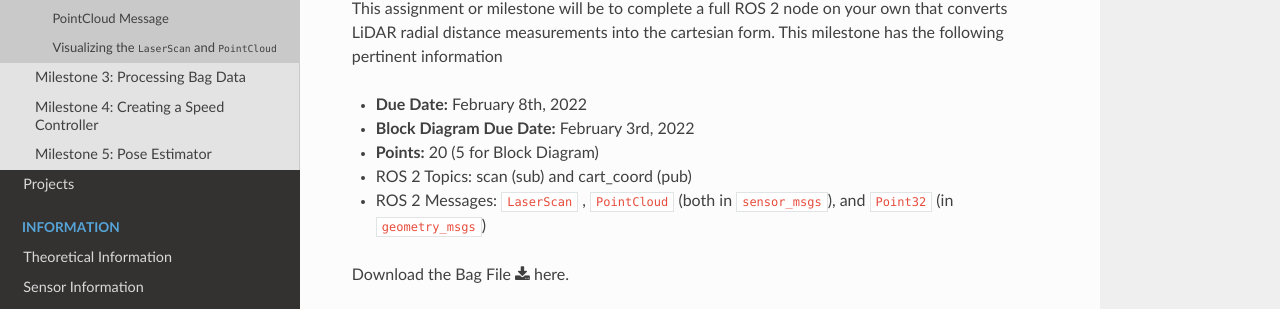
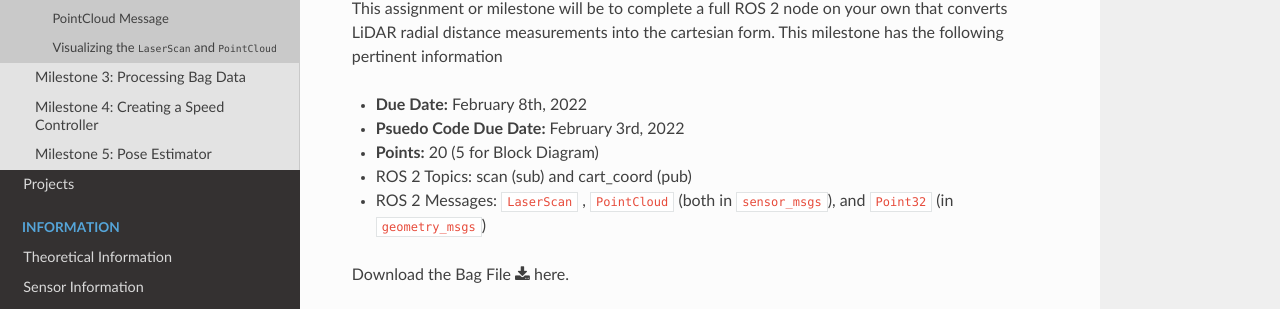
Before and after one commit to av-mae-uf/av1tenth-docs, a Sphinx documentation site: the page built from docs/assignments/milestones/milestone2.rst, in a window 1280 px wide and 900 px high. Shown: the part 296-605 px from the top of the window. Built offline with Sphinx 7.4.7 and the Read the Docs theme 2.0.0, drawn with Linux system fonts in a browser that asks for light colours.

Commit message:
Changing block diagram to psuedo code

```diff
--- a/docs/assignments/milestones/milestone2.rst
+++ b/docs/assignments/milestones/milestone2.rst
@@ -7,7 +7,7 @@ an assignment covering that with a full complex message structure would be usefu
 This assignment or milestone will be to complete a full ROS 2 node on your own that converts LiDAR radial distance measurements into the cartesian form. This milestone has the following pertinent information
 
 * **Due Date:** February 8th, 2022
-* **Block Diagram Due Date:** February 3rd, 2022
+* **Psuedo Code Due Date:** February 3rd, 2022
 * **Points:** 20 (5 for Block Diagram)
 * ROS 2 Topics: scan (sub) and cart_coord (pub)
 * ROS 2 Messages: ``LaserScan`` , ``PointCloud`` (both in ``sensor_msgs``), and ``Point32`` (in ``geometry_msgs``)
```
